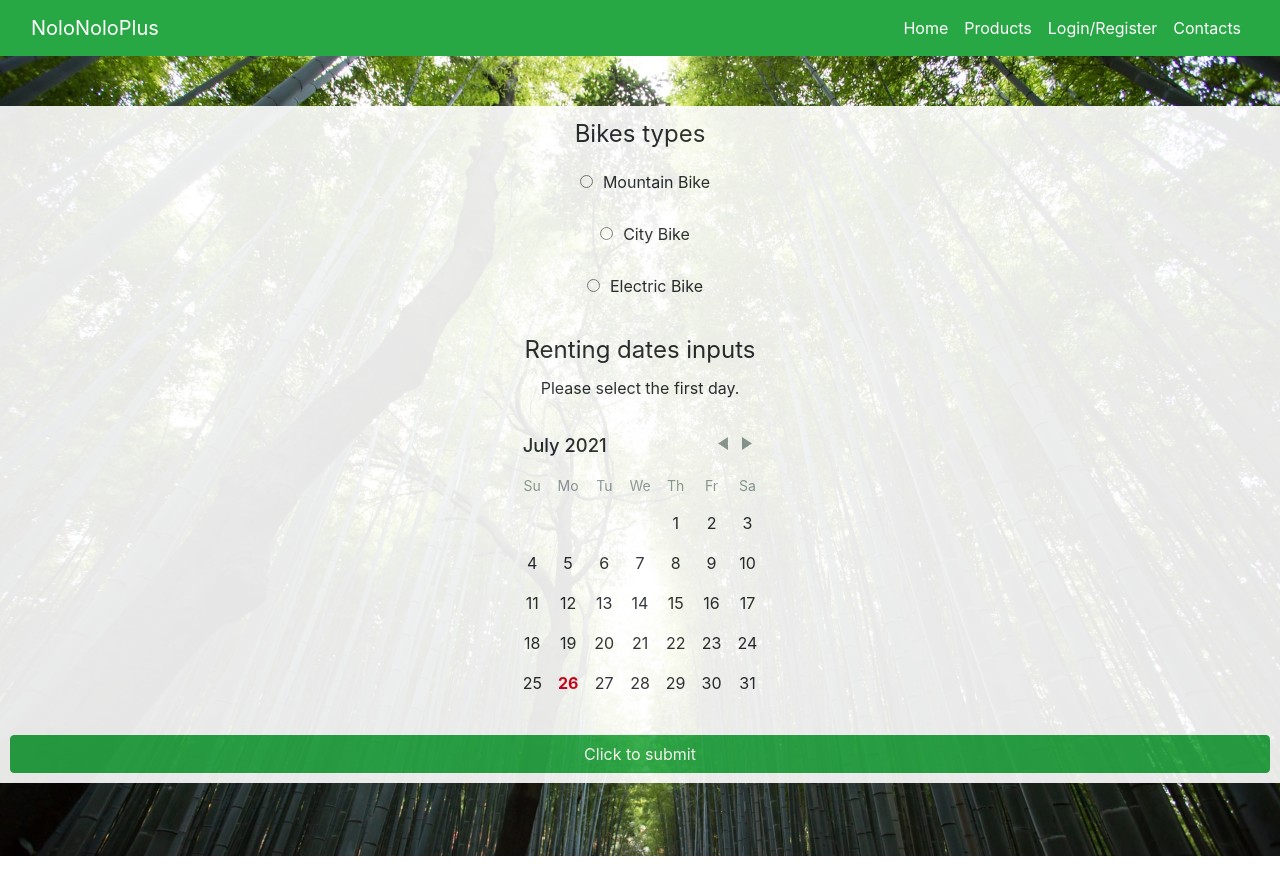
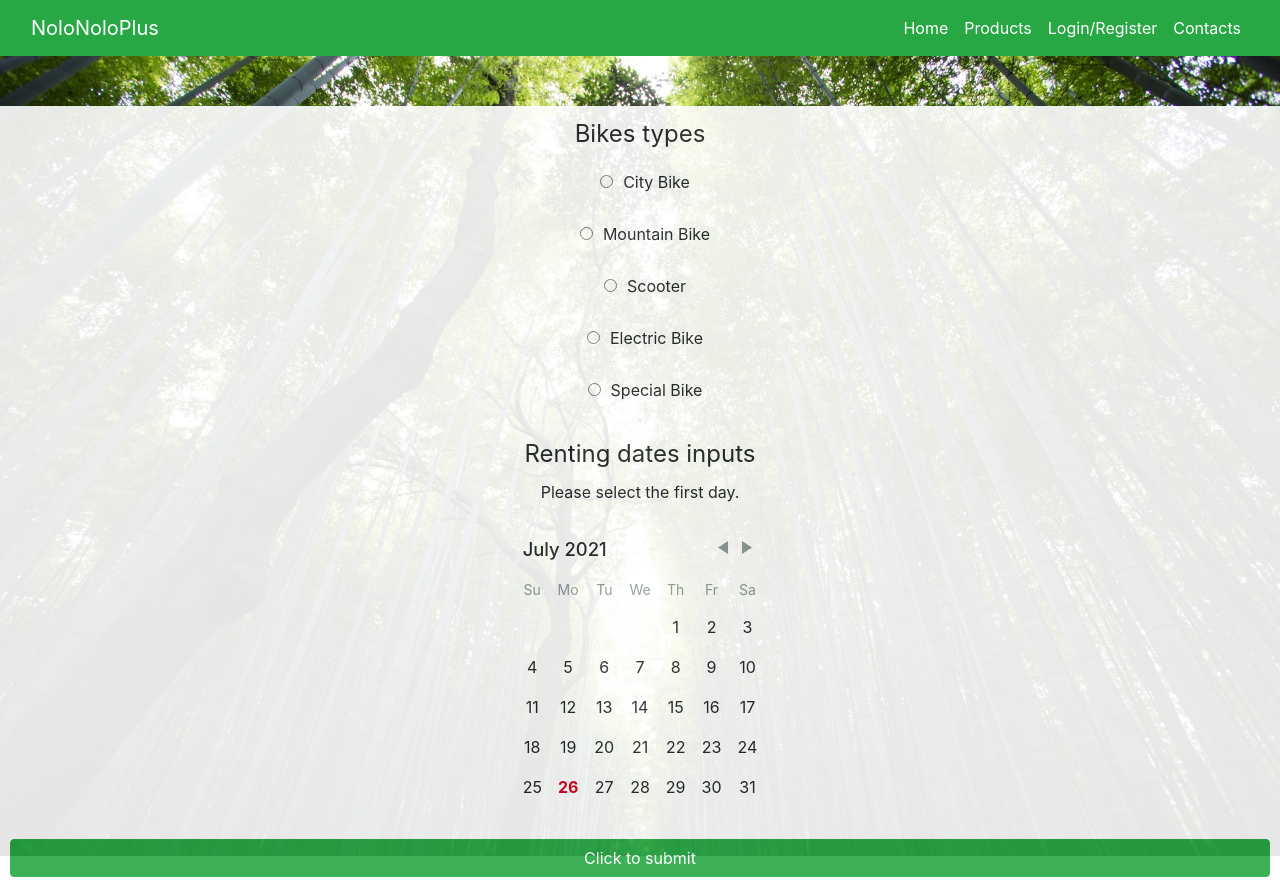
Before and after one commit to Adrianorieti/NoloNoloPlus, a React (Create React App) app in the folder Code samples/nolonoloplus/: page / in a window 1280 px wide. Before the commit the page ends 856 px from the top, so only its background shows below. Built offline with nearby package versions, Linux system fonts and the light colour scheme.

Commit message:
Nuovo modulo RentForm con i prodotti

```diff
--- a/Code samples/nolonoloplus/src/components/RentForm.js
+++ b/Code samples/nolonoloplus/src/components/RentForm.js
@@ -15,7 +15,6 @@ function RentForm({queryToParent}) {
     let bikeType ;
     if (radioInput) {
       bikeType = radioInput.value;
-    }
       let startingDate = document.querySelector("#fromDate").innerHTML;
    let endingDate = document.querySelector("#toDate").innerHTML;
    form_obj += `{
@@ -27,6 +26,11 @@ function RentForm({queryToParent}) {
    //passiamo il testimone a Products
    history.push('/products');
     }
+    else
+    {
+   alert("Please select a field");
+    }
+  }
 
   return (
     <main>
@@ -35,16 +39,24 @@ function RentForm({queryToParent}) {
           <legend>Bikes types</legend>
           <section className="mb-3 form-check">
           <div>
+              <input id="Mountain-Bike" name="products" className="form-select" type="radio" value="City Bike" ></input>
+              <label htmlFor="City-Bike" className="form-label">City Bike</label>
+            </div>
+            <div>
               <input id="Mountain-Bike" name="products" className="form-select" type="radio" value="Mountain Bike" ></input>
               <label htmlFor="Mountain-Bike" className="form-label">Mountain Bike</label>
             </div>
             <div>
-              <input id="City-Bike" name="products" className="form-select" type="radio" value="City Bike"></input>
-              <label htmlFor="City-Bike" className="form-label">City Bike</label>
+              <input id="City-Bike" name="products" className="form-select" type="radio" value="Scooter"></input>
+              <label htmlFor="Scooter" className="form-label">Scooter</label>
             </div>
             <div>
               <input id="Electric-Bike" name="products" className="form-select" type="radio" value="Electric S_300" ></input>
               <label htmlFor="Electric-Bike" className="form-label">Electric Bike</label>
+            </div>
+            <div>
+              <input id="Electric-Bike" name="products" className="form-select" type="radio" value="Special Bike" ></input>
+              <label htmlFor="Special-Bike" className="form-label">Special Bike</label>
             </div>
           </section>
         </fieldset>
```
Lines whose indentation alone changed are shown as unchanged.
